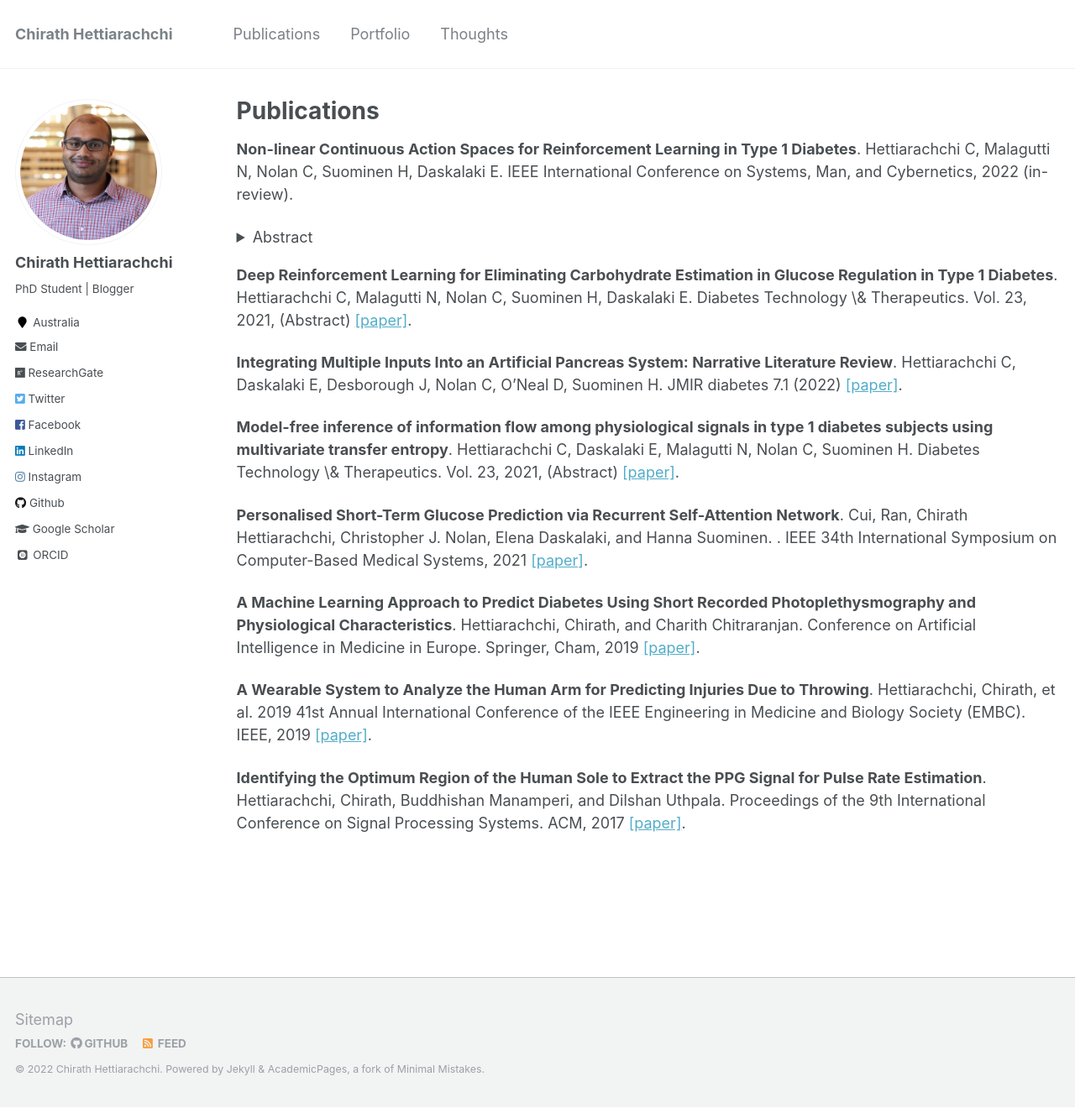
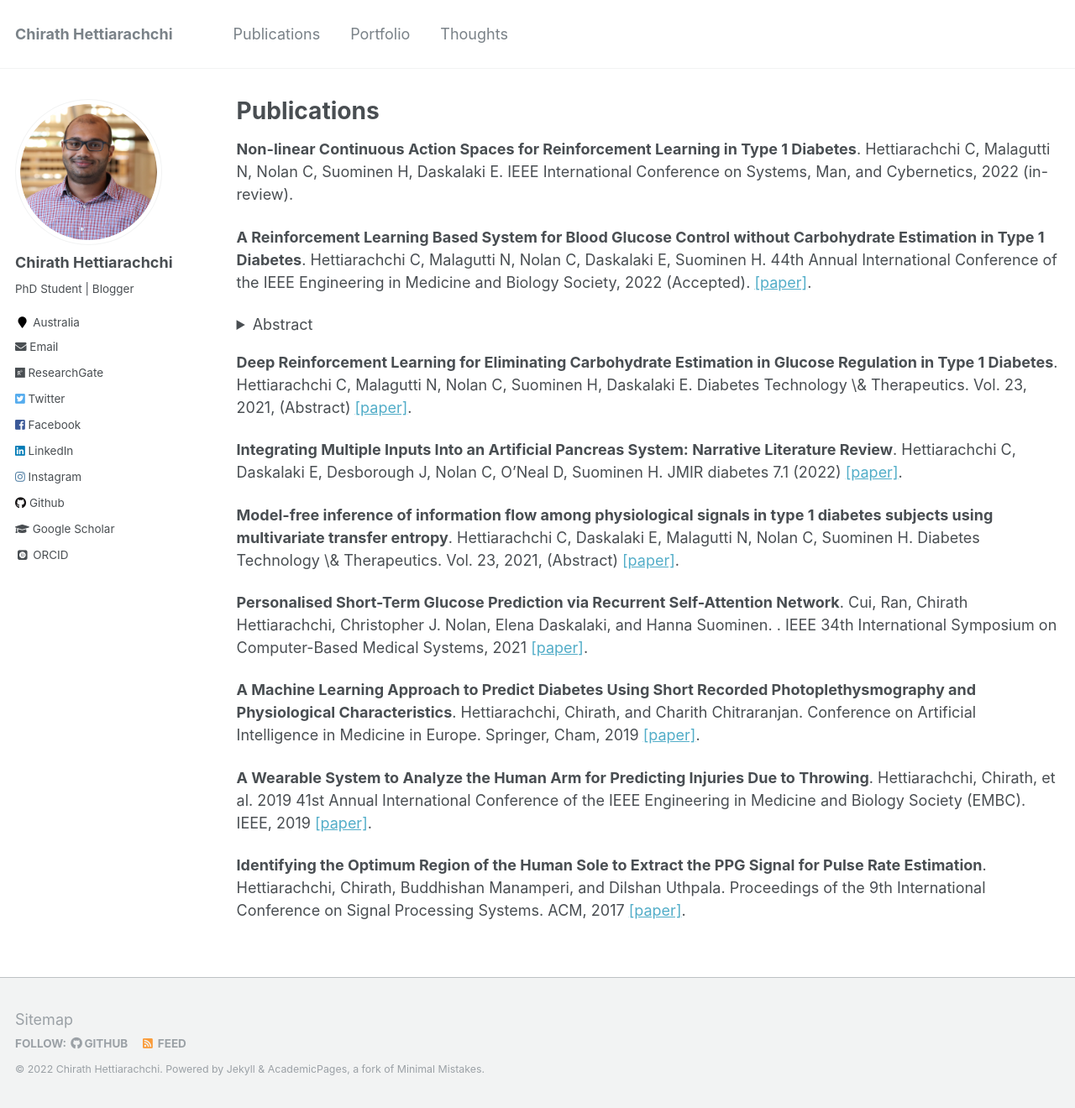
Before and after one commit to chirathyh/chirathyh.github.io, a Jekyll site: the page built from _pages/publications.md, in a window 1280 px wide and 1320 px high. Shown: the whole window at 84% size. Built offline with Jekyll 4.4.1, drawn with Linux system fonts in a browser that asks for light colours; some web fonts are replaced.

Commit message:
Update publications.md

```diff
--- a/_pages/publications.md
+++ b/_pages/publications.md
@@ -7,17 +7,9 @@ author_profile: true
 
 **Non-linear Continuous Action Spaces for Reinforcement Learning in Type 1 Diabetes**. Hettiarachchi C, Malagutti N, Nolan C, Suominen H, Daskalaki E.  IEEE International Conference on Systems, Man, and Cybernetics, 2022 (in-review).
 
-<details>
 **A Reinforcement Learning Based System for Blood Glucose Control without Carbohydrate Estimation in Type 1 Diabetes**. Hettiarachchi C, Malagutti N, Nolan C, Daskalaki E, Suominen H. 44th Annual International Conference of the IEEE Engineering in Medicine and Biology Society, 2022 (Accepted).
 [[paper]](https://www.liebertpub.com/doi/full/10.1089/dia.2021.2525.abstracts).
-<summary>Abstract</summary>
-
-  ## Heading
-  1. A numbered
-  2. list
-     * With some
-     * Sub bullets
-</details>
+<details><summary>Abstract</summary> dflkjljkljkl</details>
 
 **Deep Reinforcement Learning for Eliminating Carbohydrate Estimation in Glucose Regulation in Type 1 Diabetes**. Hettiarachchi C, Malagutti N, Nolan C, Suominen H, Daskalaki E. Diabetes Technology \& Therapeutics. Vol. 23, 2021, (Abstract) [[paper]](https://www.liebertpub.com/doi/full/10.1089/dia.2021.2525.abstracts).
 
```
